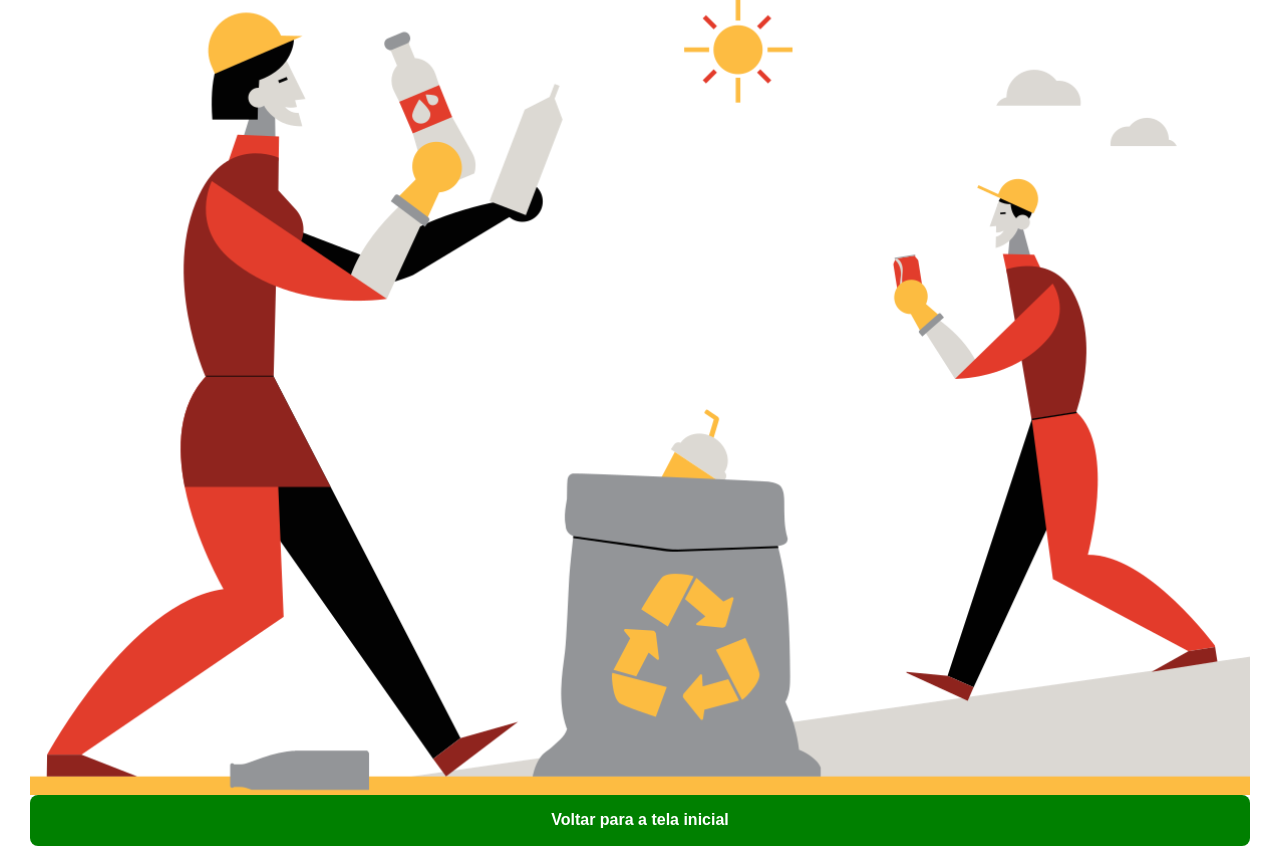
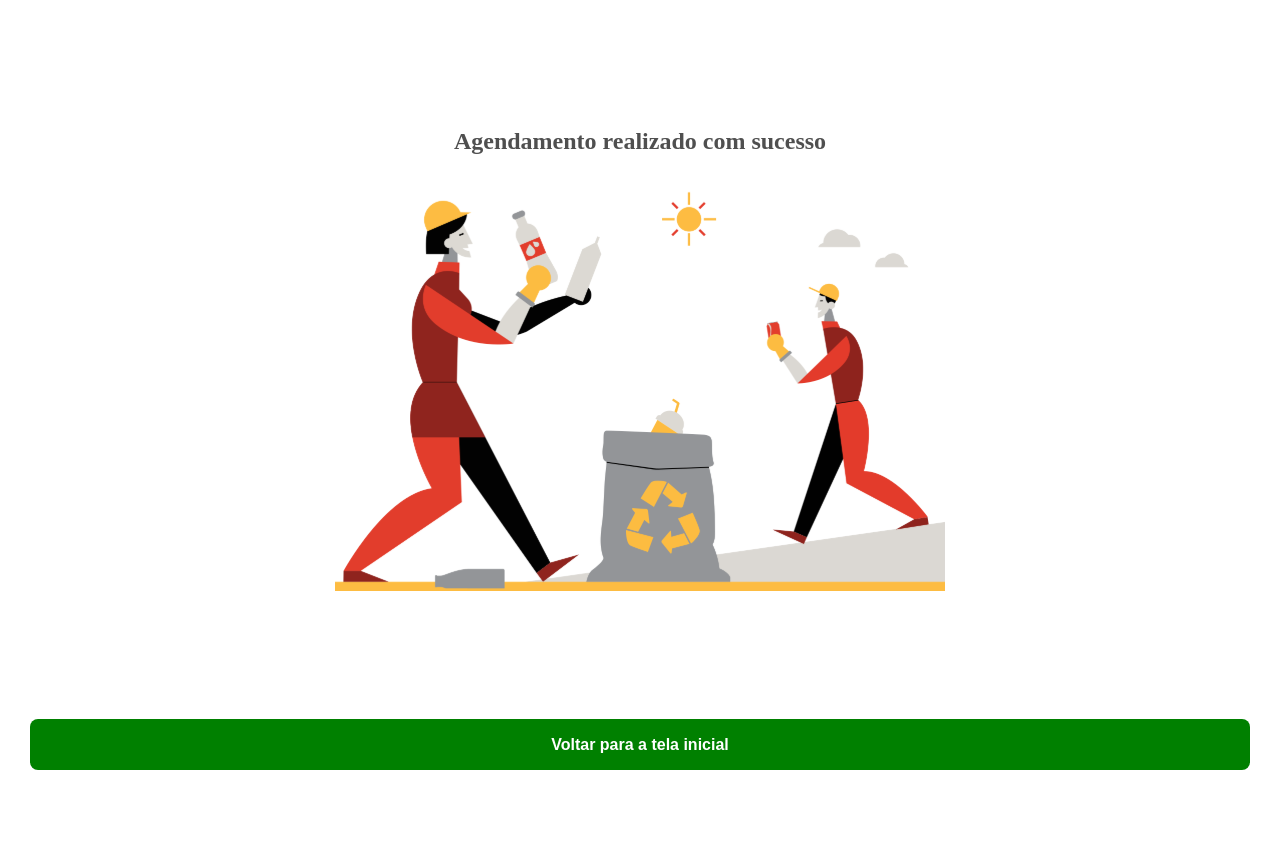
Before and after one commit to estartandodevs-course/recolapp, a React (Create React App) app: page /confirmation in a window 1280 px wide. After the commit the page ends 800 px from the top, so only its background shows below. Built offline with nearby package versions, Linux system fonts and the light colour scheme.

Commit message:
chore: fixing image width ad body height

```diff
--- a/src/pages/Confirmation/index.js
+++ b/src/pages/Confirmation/index.js
@@ -1,6 +1,5 @@
 import * as S from "./styles";
 import confirmImg from "../../assets/img/illustrations/agend_confirmado.svg";
-
 
 const Confirmation = () => {
   return (
--- a/src/pages/Confirmation/styles.js
+++ b/src/pages/Confirmation/styles.js
@@ -13,13 +13,13 @@ export const PageContainer = styled.div`
 export const ConfirmationText = styled.h2`
   text-align: center;
   color: var(--textColor);
-  margin-top: auto
+  margin: auto 0 30px;
 `;
 
 export const ConfirmationImg = styled.img`
-  width: 100%;
+  width: 50%;
 `;
 
 export const ConfirmationButton = styled(Button)`
-  margin-top: auto;
+  margin: auto 0 30px;
 `;
--- a/src/styles/global-styles.js
+++ b/src/styles/global-styles.js
@@ -23,7 +23,6 @@ export const GlobalStyles = createGlobalStyle`
     }
 
     body {
-      height: 100vh;
       font-family: Poppins;
     }
 `;
```
